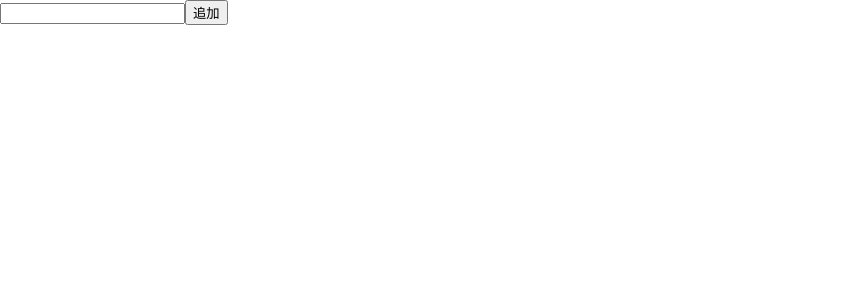
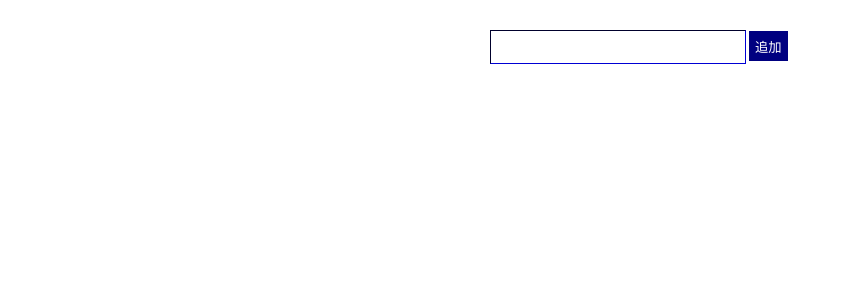
Before and after one commit to ishiguro9913/front_B_problem, a React (Create React App) app: page / in a window 1280 px wide. Shown: the top 300 px of the page, without its empty margins (0-851 px from the left). Built offline with nearby package versions, Linux system fonts and the light colour scheme.

Commit message:
add: フォーム部分にCSSを適用 #5

```diff
--- a/src/App.css
+++ b/src/App.css
@@ -36,3 +36,40 @@
     transform: rotate(360deg);
   }
 }
+
+body {
+  margin-left: auto;
+  margin-right: auto;
+  width: 300px;
+}
+
+form {
+  width: 100%;
+  margin: 10% 0;
+}
+
+input[type="text"] {
+  width: 250px;
+  height: 30px;
+  border-width: thin;
+  border-radius: 0px;
+  border-color: navy;
+}
+
+input[type="submit"] {
+  height: 30px;
+  margin-left: 3px;
+  border: none;
+  border-color: navy;
+  text-align:center;
+  color:#fff;
+  background-color: navy;
+}
+
+.list {
+  text-align: left;
+}
+
+li {
+  list-style: none;
+}
--- a/src/components/Form.js
+++ b/src/components/Form.js
@@ -12,7 +12,7 @@ class Form extends React.Component {
     return (
       <div>
         <form onSubmit={this.hamdleSubmit}>
-          <input value={this.state.content} onChange={this.handleChange} />
+          <input type="text" value={this.state.content} onChange={this.handleChange} />
           <input type="submit" value="追加" />
         </form>
       </div>
--- a/src/index.js
+++ b/src/index.js
@@ -2,6 +2,6 @@ import React from "react";
 import { render } from "react-dom";
 
 import MemoApp from "./MemoApp";
-import './index.css';
+import './App.css';
 
 render(<MemoApp />, document.getElementById("root"));
```
